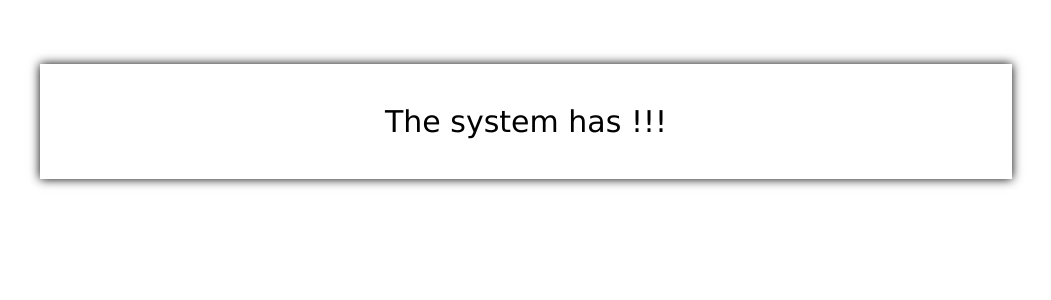
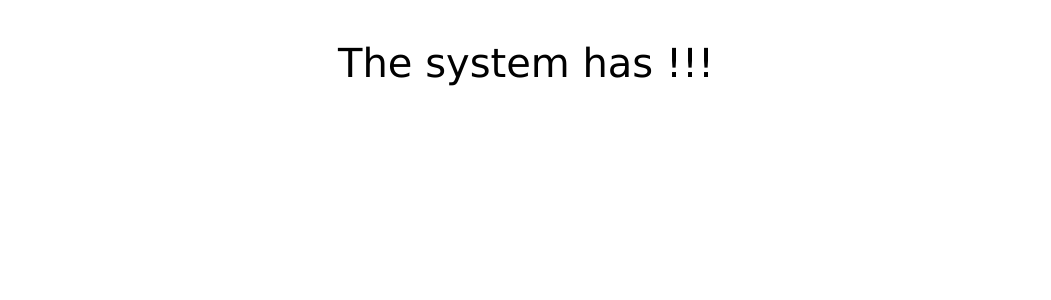
Before and after one commit to CryAndRRich/Solving-System-Equations, a Flask app: template templates/error.html in a window 1280 px wide. Shown: the top 300 px of the page, without its empty margins (114-1165 px from the left). Run offline with Flask 3, Linux system fonts and the light colour scheme; the template is opened without the code that fills it, so the values that code supplies are empty.

Commit message:
Add effects

```diff
--- a/static/css/error.css
+++ b/static/css/error.css
@@ -1,12 +1,21 @@
 body {
-    margin: 5vw 12vw 5vw 12vw;
-    box-shadow: black 0 0 10px;
-    background: white;
-    padding: 10px;
     text-align: center;
 }
 
+.body-container {
+    color: white;
+    padding: 20px;
+
+    background: linear-gradient(#000000, #000000) padding-box, linear-gradient(
+            var(--angle),
+            #ffffff,
+            #ec705a,
+            #ff0000
+        ) border-box;
+    animation: 3s rotate linear infinite;
+}
+
 p {
-    font-size: 30px;
+    font-size: 40px;
     font-family: Verdana, Geneva, Tahoma, sans-serif;
 }
```
